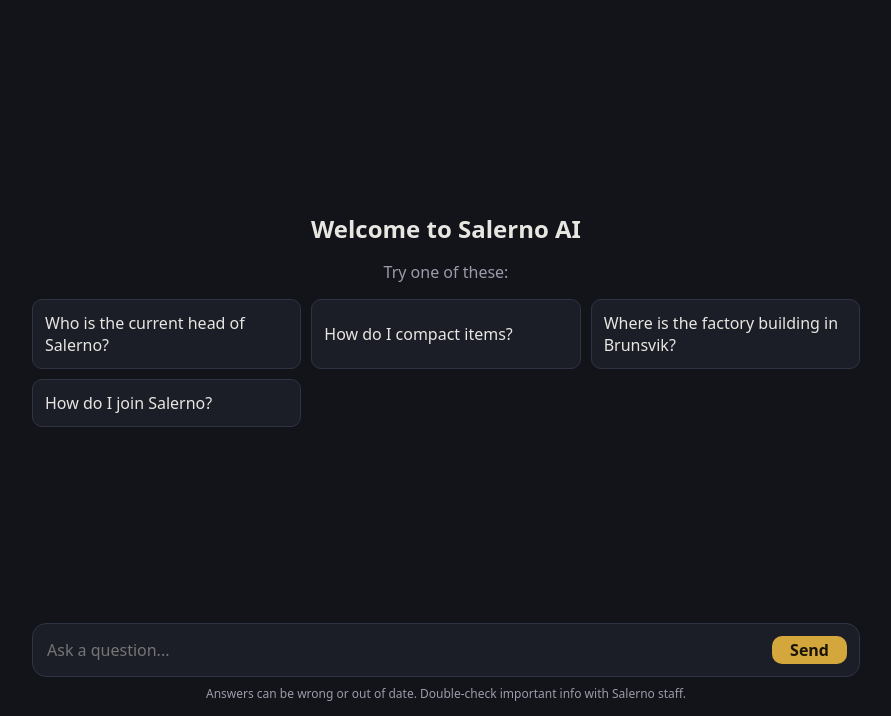
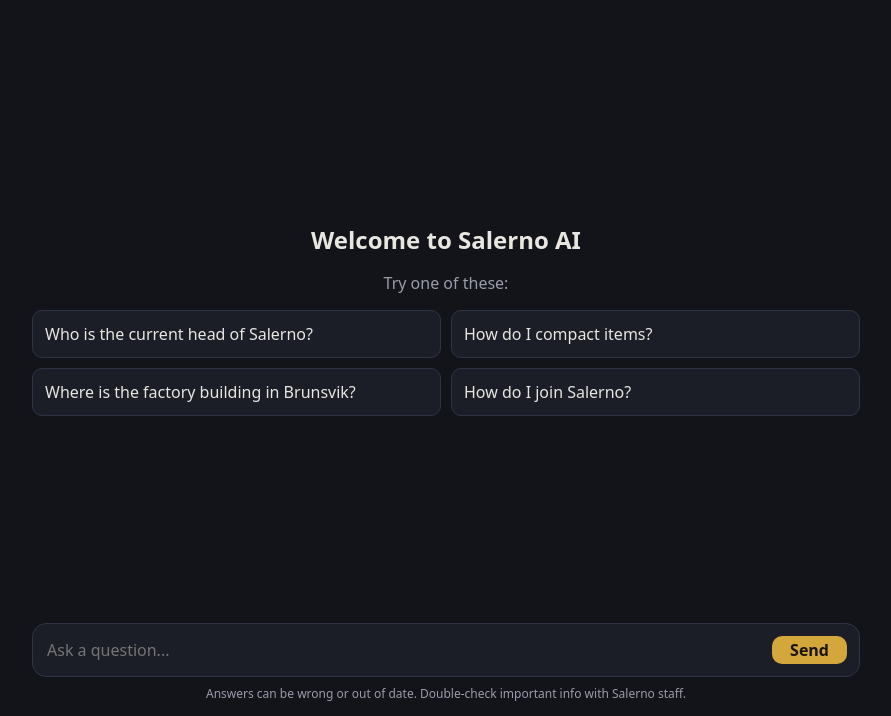
Before and after one commit to PengdiGit/salerno-ai, a plain HTML site: page docs/index.html in a window 1280 px wide. Shown: the part 84-800 px from the top of the page, without its empty margins (194-1085 px from the left). Drawn offline with nearby package versions, Linux system fonts and the light colour scheme.

Commit message:
2x2 suggestion grid
Co-authored-by: Cursor <cursoragent@cursor.com>

```diff
--- a/docs/style.css
+++ b/docs/style.css
@@ -82,10 +82,11 @@ button.ghost:hover { color: var(--text); border-color: var(--muted); }
 .welcome h2 { color: var(--text); margin-bottom: 6px; }
 .suggestions {
   display: grid;
-  grid-template-columns: repeat(auto-fit, minmax(220px, 1fr));
+  grid-template-columns: repeat(2, 1fr);
   gap: 10px;
   margin-top: 16px;
 }
+@media (max-width: 560px) { .suggestions { grid-template-columns: 1fr; } }
 .suggestion {
   background: var(--panel);
   color: var(--text);
```
